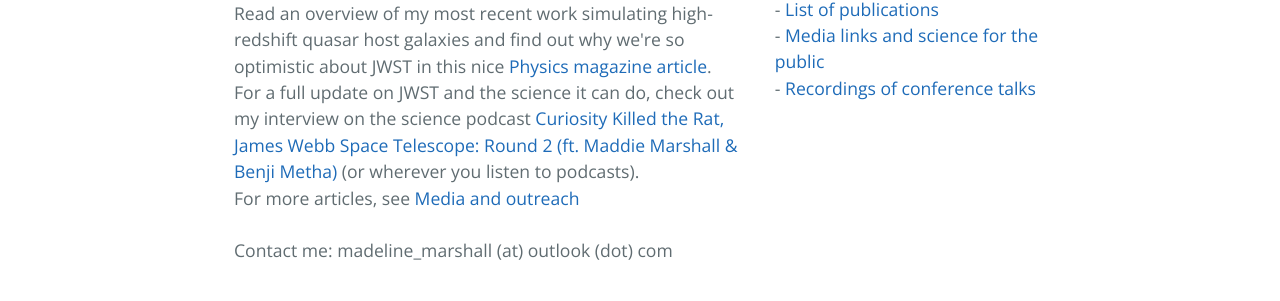
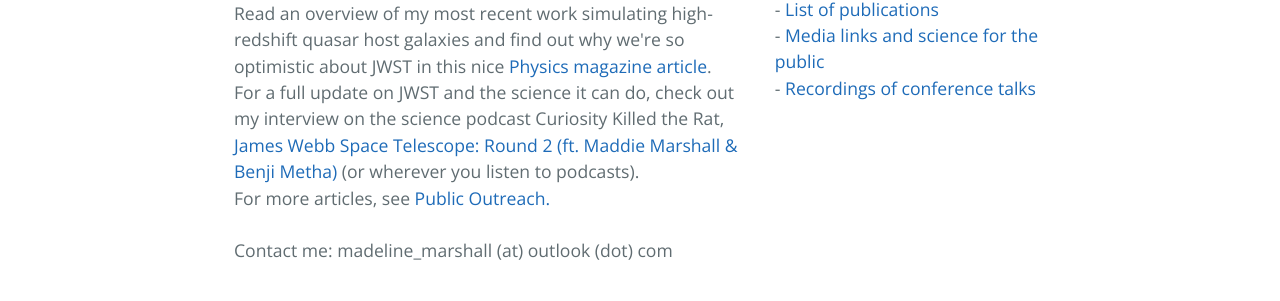
Before and after one commit to madelinemarshall/madelinemarshall.github.io, a Jekyll site: the page built from index.md, in a window 1280 px wide. Shown: the part 748-1049 px from the top of the page. Built offline with Jekyll 4.4.1, drawn with Linux system fonts in a browser that asks for light colours.

Commit message:
Update formatting

```diff
--- a/index.md
+++ b/index.md
@@ -60,9 +60,9 @@ tagline:
 
     <br>
     Read an overview of my most recent work simulating high-redshift quasar host galaxies and find out why we're so optimistic about JWST in this nice <a href="https://physics.aps.org/articles/v15/24">Physics magazine article</a>.<br>
-    For a full update on JWST and the science it can do, check out my interview on the science podcast
-    <a href="https://curiosityrat.podbean.com/e/james-webb-space-telescope-round-2-ft-maddie-marshall-benji-metha/">Curiosity Killed the Rat, James Webb Space Telescope: Round 2 (ft. Maddie Marshall & Benji Metha)</a> (or wherever you listen to podcasts). <br>
-    For more articles, see <a href="{{ '/outreach.html' | absolute_url }}">Media and outreach</a><br>
+    For a full update on JWST and the science it can do, check out my interview on the science podcast Curiosity Killed the Rat,
+    <a href="https://curiosityrat.podbean.com/e/james-webb-space-telescope-round-2-ft-maddie-marshall-benji-metha/">James Webb Space Telescope: Round 2 (ft. Maddie Marshall & Benji Metha)</a> (or wherever you listen to podcasts). <br>
+    For more articles, see <a href="{{ '/outreach.html' | absolute_url }}">Public Outreach.</a><br>
     <br>
 
     Contact me: madeline_marshall (at) outlook (dot) com<br>
```
